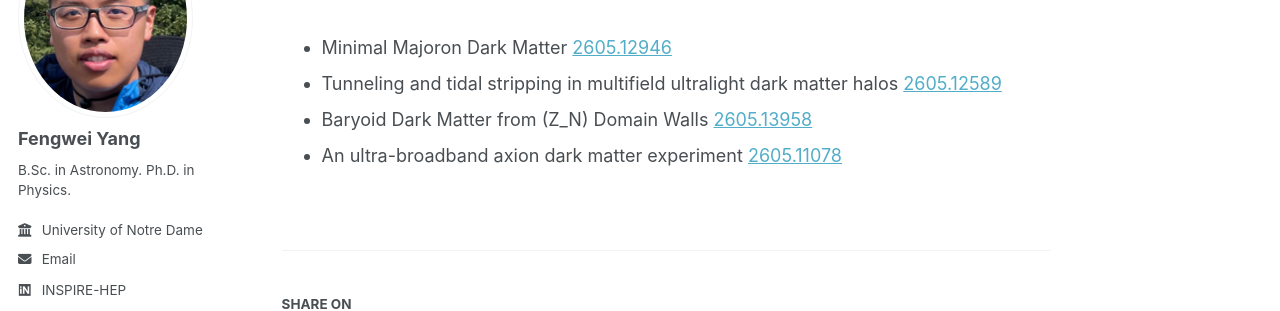
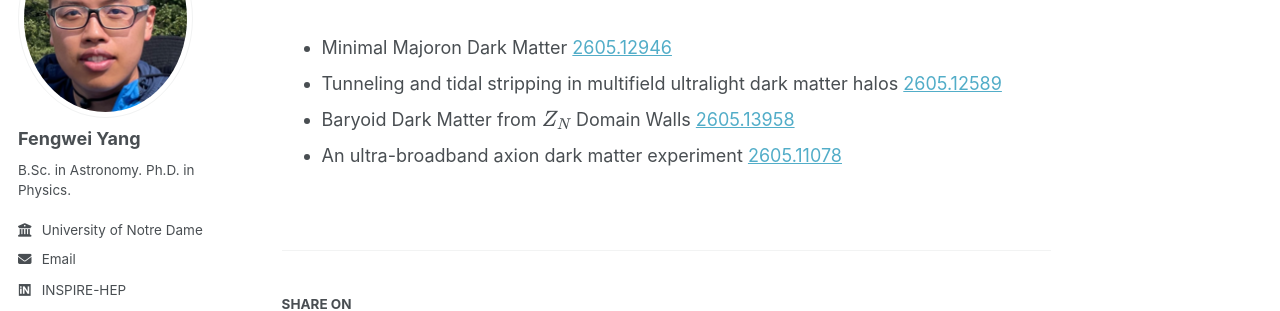
Before and after one commit to F-W-Yang/F-W-Yang.github.io, a Jekyll site: the page built from _portfolio/1.md, in a window 1280 px wide. Shown: the part 182-493 px from the top of the page. Built offline with Jekyll 4.4.1, drawn with Linux system fonts in a browser that asks for light colours; some web fonts are replaced; a script bundle is joined from its source files by our own code; library files that are not in the unit come from our copies.

```diff
--- a/_portfolio/1.md
+++ b/_portfolio/1.md
@@ -5,5 +5,5 @@ collection: portfolio
 ---
 * Minimal Majoron Dark Matter [2605.12946](https://arxiv.org/pdf/2605.12946)
 * Tunneling and tidal stripping in multifield ultralight dark matter halos [2605.12589](https://arxiv.org/pdf/2605.12589)
-* Baryoid Dark Matter from \(Z_N\) Domain Walls [2605.13958](https://arxiv.org/pdf/2605.13958)
+* Baryoid Dark Matter from \\(Z_N\\) Domain Walls [2605.13958](https://arxiv.org/pdf/2605.13958)
 * An ultra-broadband axion dark matter experiment [2605.11078](https://arxiv.org/abs/2605.11078)
```
